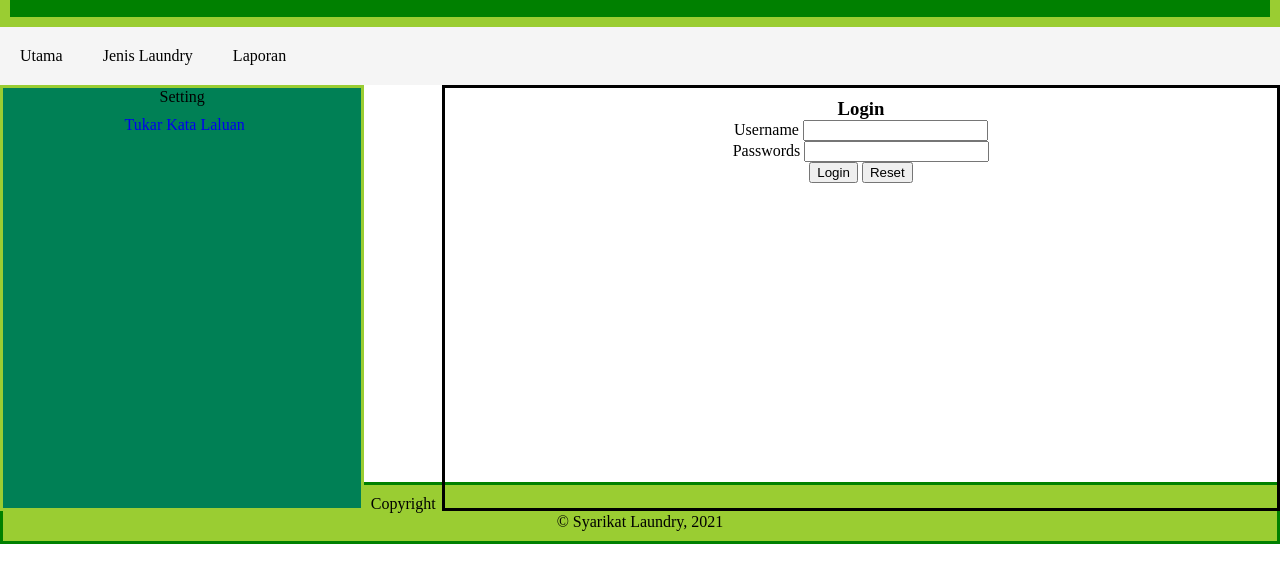
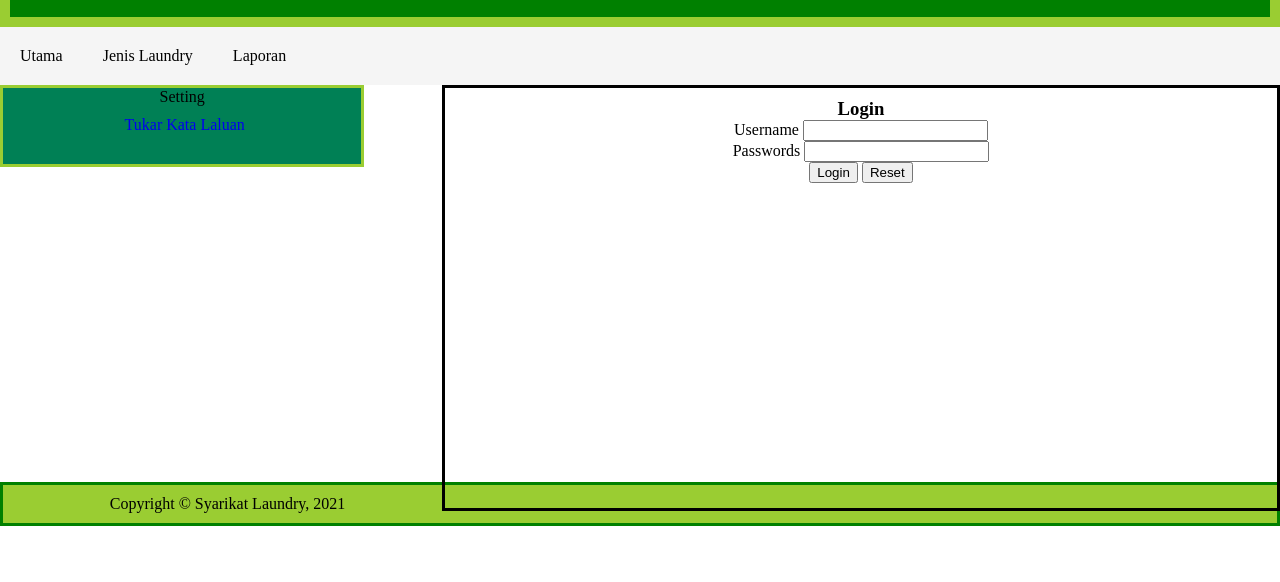
Before and after one commit to frizzdynnn/LATIH_TUBI_3, a plain HTML site: page index.html in a window 1280 px wide. Shown: the part 70-652 px from the top of the page. Drawn offline with Linux system fonts and the light colour scheme.

Commit message:
Update index.html

```diff
--- a/index.html
+++ b/index.html
@@ -49,7 +49,7 @@
 			 background-color: rgb(0,128,85);
 			 float: left;
 			 overflow: hidden;
-			 height: 400px;
+			 height: 65%;
 			 padding-bottom: 20px;
 
 		}
```
